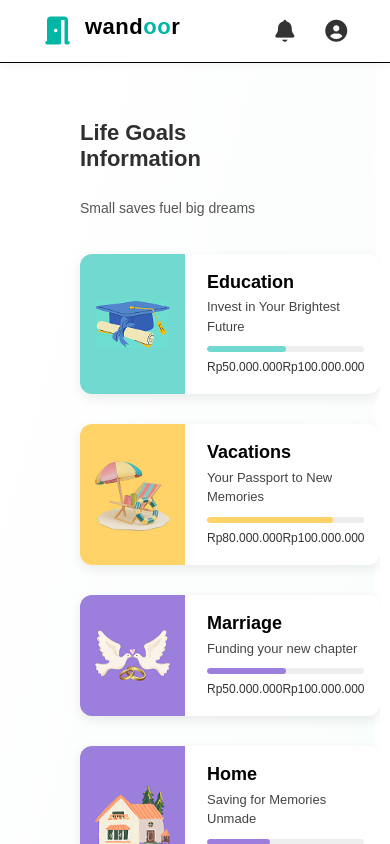
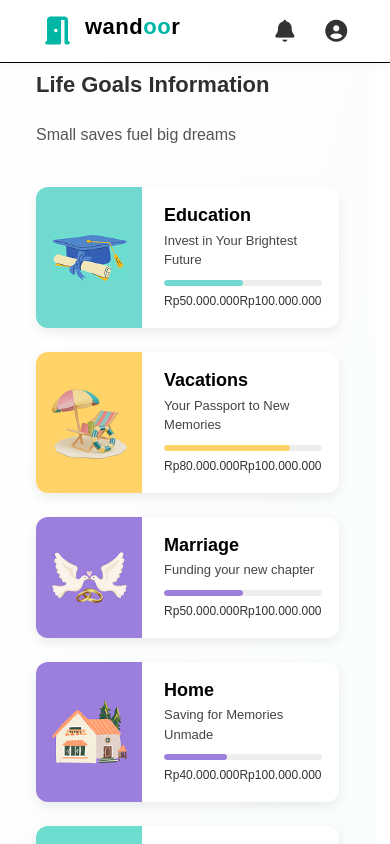
Before and after one commit to kelompok-3-odp343/Client-Side, a React (Vite) app: page /lifegoals in a window 390 px wide. Shown: the top 844 px of the page. Built offline with nearby package versions, Linux system fonts and the light colour scheme; no server answers.

Commit message:
sesuaiin ukuran2 di life goals dan halaman split bill

```diff
--- a/src/features/card/styles/detail-my-card.css
+++ b/src/features/card/styles/detail-my-card.css
@@ -1,5 +1,3 @@
-/* ========== detail-my-card.css (final minimal update) ========== */
-
 :root {
   --accent: #ffa96b;
   --income-bar: #00a884;
@@ -24,7 +22,6 @@
 
 .main {
   width: 88%;
-  max-width: 1280px;
   margin-top: 5rem;
   display: flex;
   gap: 2rem;
--- a/src/features/life-goals/styles/life-goals.css
+++ b/src/features/life-goals/styles/life-goals.css
@@ -1,25 +1,115 @@
 .life-goals-page {
-  padding: 120px 80px;
+  padding: 8rem 9rem;
   font-family: "Poppins", sans-serif;
   background: linear-gradient(to bottom right, #ffffff, #f8fdfa);
   min-height: 100vh;
 }
 
 .section-title {
-  font-size: 24px;
+  font-size: 2.75rem;
   font-weight: 700;
   color: #111;
-  margin-bottom: 6px;
+  margin-bottom: 0.75rem;
 }
 
 .section-subtitle {
-  font-size: 14px;
+  font-size: 1.35rem;
   color: #555;
-  margin-bottom: 35px;
+  margin-bottom: 3.25rem;
 }
 
 .life-goal-grid {
   display: grid;
-  grid-template-columns: repeat(auto-fill, minmax(300px, 1fr));
-  gap: 30px;
+  grid-template-columns: repeat(3, minmax(clamp(23rem, 22vw, 27rem), 1fr));
+  gap: 3rem;
+  justify-items: stretch;
 }
+
+/* Larger default styles for buttons / cards / content di dalam card */
+.life-goal-card {
+  padding: 1.5rem;
+  border-radius: 1rem;
+  background: #fff;
+  box-shadow: 0 0.3rem 1rem rgba(0,0,0,0.06);
+}
+
+/* === RESPONSIVE: kurang dari 1600px (1200–1599px) === */
+@media (max-width: 1599px) {
+  .life-goals-page {
+    padding: 7rem 7rem;
+  }
+
+  .section-title {
+    font-size: 2.5rem;
+  }
+
+  .section-subtitle {
+    font-size: 1.25rem;
+    margin-bottom: 3rem;
+  }
+
+  .life-goal-grid {
+    display: grid;
+    grid-template-columns: repeat(auto-fit, minmax(clamp(21rem, 23vw, 26rem), 1fr));
+    gap: 3rem;
+    justify-items: stretch;
+  }
+
+  .life-goal-card {
+    padding: 1.4rem;
+  }
+}
+
+/* === RESPONSIVE: kurang dari 1200px (tablet / small laptop) === */
+@media (max-width: 1199px) {
+  .life-goals-page {
+    padding: 6rem 6rem;
+  }
+
+  .section-title {
+    font-size: 2.125rem;
+  }
+
+  .section-subtitle {
+    font-size: 1.125rem;
+    margin-bottom: 3rem;
+  }
+
+  .life-goal-grid {
+    display: grid;
+    grid-template-columns: repeat(auto-fit, minmax(clamp(19rem, 30vw, 22rem), 1fr));
+    gap: 2.5rem;
+    justify-items: stretch;
+  }
+
+  .life-goal-card {
+    padding: 1.25rem;
+  }
+}
+
+/* === RESPONSIVE: kurang dari 768px (mobile) === */
+@media (max-width: 767px) {
+  .life-goals-page {
+    padding: 4.5rem 2.25rem;
+  }
+
+  .section-title {
+    font-size: 1.875rem;
+  }
+
+  .section-subtitle {
+    font-size: 1rem;
+    margin-bottom: 2.5rem;
+  }
+
+  .life-goal-grid {
+    display: grid;
+    grid-template-columns: 1fr;
+    gap: 1.5rem;
+    justify-items: stretch;
+  }
+
+  .life-goal-card {
+    padding: 1rem;
+  }
+}
--- a/src/features/split-bill/styles/split-bill.css
+++ b/src/features/split-bill/styles/split-bill.css
@@ -3,6 +3,7 @@
   --border: #e5e7eb;
   --text-main: #111827;
   --text-sub: #6b7280;
+  font-size: clamp(1rem, 0.95vw + 0.6rem, 1.1rem);
 }
 
 /* === LAYOUT DASAR === */
@@ -15,49 +16,49 @@
 
 .sb-main {
   flex: 1;
-  padding: 2rem 3rem;
-  margin-top: 80px;
+  padding: 2.5rem 5vw;
+  margin-top: 6vh;
   /* memberi jarak dari navbar floating */
 }
 
 .sb-title {
-  font-size: 20px;
+  font-size: 1.35rem;
   font-weight: 700;
   color: var(--text-main);
 }
 
 .sb-sub {
-  font-size: 13px;
+  font-size: 0.9rem;
   color: var(--text-sub);
-  margin-bottom: 1.5rem;
+  margin-bottom: 1.8rem;
 }
 
 /* === GRID CARD === */
 .sb-grid {
   display: grid;
-  grid-template-columns: repeat(auto-fill, minmax(300px, 1fr));
-  gap: 1.5rem;
+  grid-template-columns: repeat(auto-fit, minmax(clamp(18rem, 22vw, 24rem), 1fr));
+  gap: 2rem;
 }
 
 /* === CARD STYLE === */
 .sb-card {
   background: white;
-  border-radius: 14px;
-  box-shadow: 0 1px 3px rgba(0, 0, 0, 0.08);
-  padding: 1rem 1.2rem;
+  border-radius: 1rem;
+  box-shadow: 0 0.1rem 0.3rem rgba(0, 0, 0, 0.08);
+  padding: 1.2rem 1.5rem;
   display: flex;
   flex-direction: column;
   justify-content: space-between;
-  border-top: 6px solid var(--color);
+  border-top: 0.5rem solid var(--color);
   transition: transform 0.2s ease;
 }
 
 .sb-card:hover {
-  transform: translateY(-3px);
+  transform: translateY(-0.25rem);
 }
 
 .sb-card-header h3 {
-  font-size: 16px;
+  font-size: 1.05rem;
   font-weight: 700;
   margin-bottom: 0.5rem;
   color: var(--text-main);
@@ -66,7 +67,7 @@
 .sb-card-header p {
   display: flex;
   justify-content: space-between;
-  font-size: 13px;
+  font-size: 0.9rem;
   font-weight: 600;
   color: var(--text-main);
 }
@@ -82,34 +83,34 @@
 
 .progress-track {
   width: 100%;
-  height: 8px;
+  height: 0.6rem;
   background: #e5e7eb;
-  border-radius: 4px;
+  border-radius: 0.3rem;
   overflow: hidden;
 }
 
 .progress-fill {
   height: 100%;
   background: var(--color);
-  border-radius: 4px;
+  border-radius: 0.3rem;
 }
 
 /* === MEMBER LIST === */
 .sb-members {
   display: flex;
   flex-direction: column;
-  gap: 0.4rem;
+  gap: 0.5rem;
 }
 
 .sb-member-row {
   display: flex;
   justify-content: space-between;
-  font-size: 13px;
+  font-size: 0.9rem;
   color: var(--text-main);
 }
 
 .status {
-  margin-left: 6px;
+  margin-left: 0.4rem;
   font-weight: 600;
 }
 
@@ -123,10 +124,10 @@
 
 /* "x more" di card */
 .sb-member-more {
-  font-size: 12px;
+  font-size: 0.8rem;
   color: #6b7280;
   text-align: right;
-  margin-top: 2px;
+  margin-top: 0.25rem;
 }
 
 /* === BUTTON VIEW DETAIL === */
@@ -136,9 +137,9 @@
   background: var(--color);
   color: white;
   border: none;
-  border-radius: 6px;
-  font-size: 12px;
-  padding: 0.4rem 0.9rem;
+  border-radius: 0.4rem;
+  font-size: 0.85rem;
+  padding: 0.45rem 1rem;
   cursor: pointer;
   transition: background 0.2s ease;
 }
@@ -153,9 +154,9 @@
   background: var(--color);
   color: white;
   border: none;
-  border-radius: 6px;
-  font-size: 12px;
-  padding: 0.4rem 0.9rem;
+  border-radius: 0.4rem;
+  font-size: 0.85rem;
+  padding: 0.45rem 1rem;
   cursor: pointer;
   transition: background 0.2s ease;
 }
@@ -188,11 +189,10 @@
 
 .sb-modal {
   background: white;
-  border-radius: 14px;
-  width: 90%;
-  max-width: 700px;
-  padding: 2rem 2.5rem;
-  box-shadow: 0 3px 12px rgba(0, 0, 0, 0.2);
+  border-radius: 1rem;
+  width: min(90%, 60rem);
+  padding: 2rem 3vw;
+  box-shadow: 0 0.3rem 1rem rgba(0, 0, 0, 0.2);
   position: relative;
   animation: pop 0.25s ease;
 }
@@ -212,20 +212,20 @@
 /* === MODAL CONTENT === */
 .modal-title {
   text-align: center;
-  font-size: 20px;
+  font-size: 1.35rem;
   font-weight: 700;
-  margin-bottom: 0.3rem;
+  margin-bottom: 0.4rem;
 }
 
 .modal-meta {
   text-align: center;
-  font-size: 13px;
+  font-size: 0.9rem;
   color: #6b7280;
 }
 
 .modal-ref {
   text-align: center;
-  font-size: 12px;
+  font-size: 0.8rem;
   text-decoration: underline;
   color: #6b7280;
   margin-bottom: 1.2rem;
@@ -233,18 +233,18 @@
 
 .modal-total {
   background: linear-gradient(to right, #71d9d0, #b8f3ea);
-  padding: 0.7rem 1rem;
-  border-radius: 10px;
+  padding: 0.8rem 1.2rem;
+  border-radius: 0.8rem;
   display: flex;
   justify-content: space-between;
   font-weight: 700;
-  margin-bottom: 1.5rem;
+  margin-bottom: 1.6rem;
   color: #111827;
 }
 
 .modal-list h4 {
   font-weight: 700;
-  font-size: 14px;
+  font-size: 0.95rem;
   margin-bottom: 0.6rem;
 }
 
@@ -252,24 +252,24 @@
   display: flex;
   justify-content: space-between;
   padding: 0.6rem 0;
-  border-bottom: 1px solid #e5e7eb;
-  font-size: 13px;
+  border-bottom: 0.06rem solid #e5e7eb;
+  font-size: 0.9rem;
 }
 
 /* === SCROLL AREA === */
 .scrollable {
-  max-height: 250px;
+  max-height: 16rem;
   overflow-y: auto;
   padding-right: 0.5rem;
 }
 
 .scrollable::-webkit-scrollbar {
-  width: 6px;
+  width: 0.4rem;
 }
 
 .scrollable::-webkit-scrollbar-thumb {
   background-color: rgba(0, 0, 0, 0.2);
-  border-radius: 6px;
+  border-radius: 0.4rem;
 }
 
 /* === FOOTER MODAL === */
@@ -282,12 +282,12 @@
 
 /* === BUTTON STATUS (PAID / UNPAID) === */
 .mark-btn {
-  font-size: 12px;
-  border-radius: 8px;
-  padding: 0.3rem 0.7rem;
+  font-size: 0.85rem;
+  border-radius: 0.5rem;
+  padding: 0.35rem 0.8rem;
   cursor: pointer;
   transition: all 0.2s ease;
-  border: 1px solid transparent;
+  border: 0.06rem solid transparent;
 }
 
 /* Warna dikontrol inline via JSX */
@@ -300,10 +300,10 @@
   margin-top: 1.5rem;
   color: white;
   border: none;
-  border-radius: 6px;
+  border-radius: 0.5rem;
   padding: 0.6rem 1rem;
   cursor: pointer;
-  font-size: 13px;
+  font-size: 0.9rem;
   font-weight: 500;
   width: 100%;
   transition: background 0.25s ease;
@@ -314,10 +314,16 @@
 }
 
 /* === RESPONSIVE === */
+@media (max-width: 1024px) {
+  .sb-grid {
+    grid-template-columns: repeat(auto-fit, minmax(clamp(16rem, 45vw, 24rem), 1fr));
+  }
+}
+
 @media (max-width: 768px) {
   .sb-main {
     padding: 1.5rem;
-    margin-top: 70px;
+    margin-top: 4vh;
   }
 
   .sb-grid {
@@ -330,6 +336,6 @@
   }
 
   .modal-title {
-    font-size: 18px;
+    font-size: 1.15rem;
   }
 }
```
